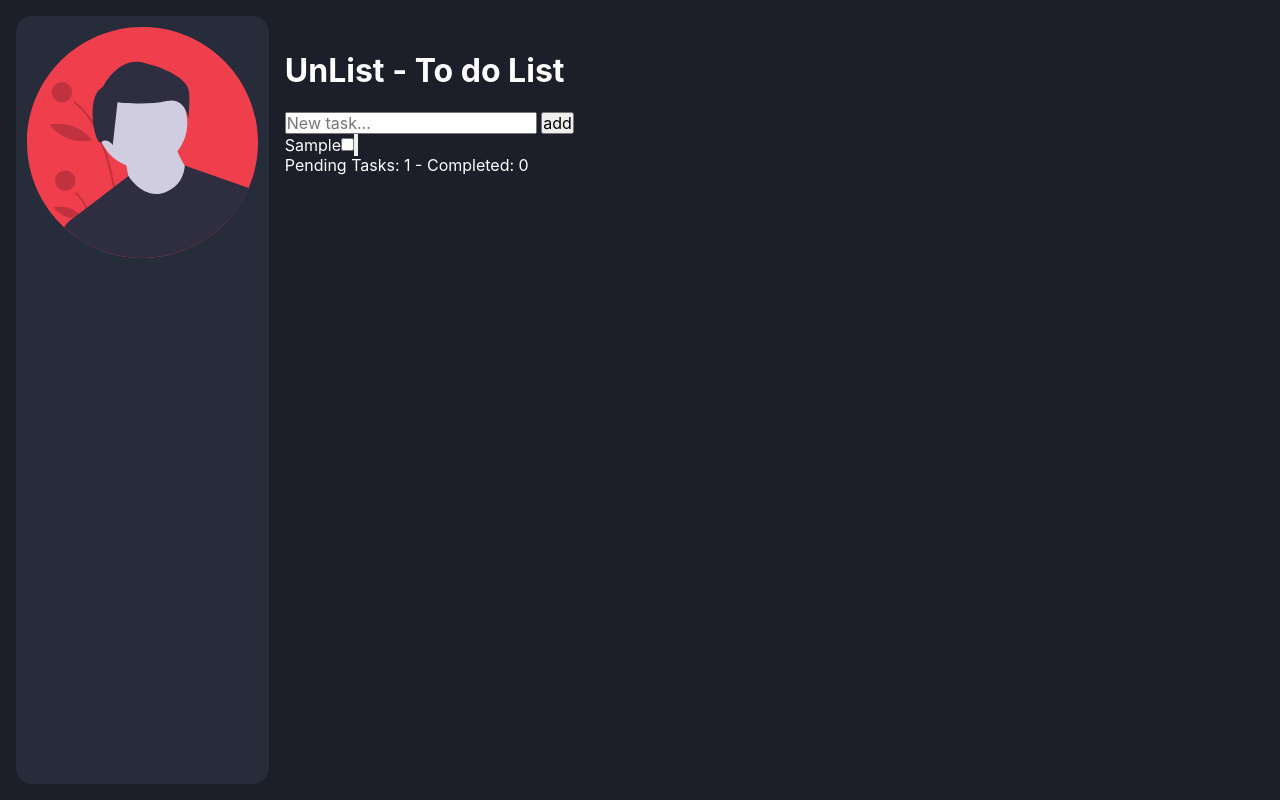
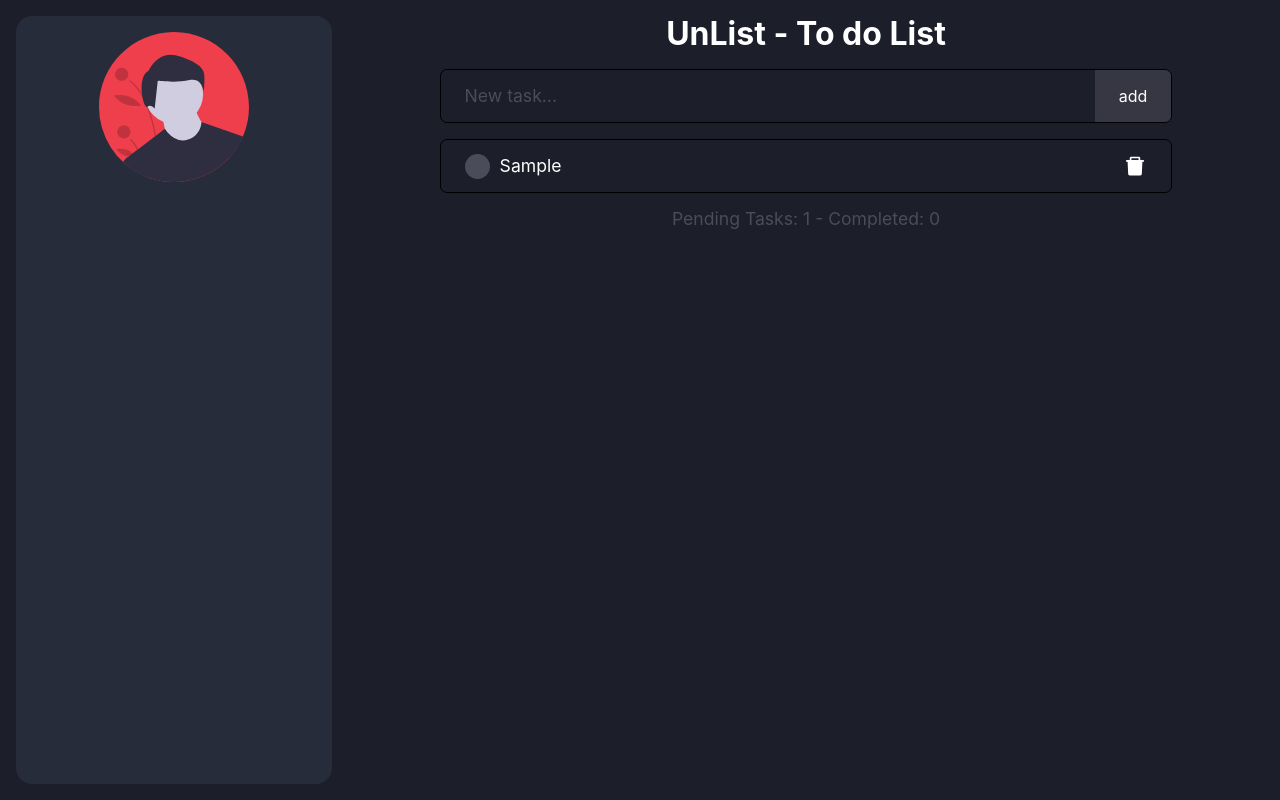
Before and after one commit to LuiSauter/unlist, a website: page index.html in a window 1280 px wide. Both pictures are taken after typing "Sample" into the empty fields and a click on the button "add". Drawn offline with Linux system fonts and the light colour scheme.

Commit message:
feat(Root): Changes in styles of the design

```diff
--- a/src/styles/aside.css
+++ b/src/styles/aside.css
@@ -1,7 +1,5 @@
-#aside {
-	padding: 0.7rem;
-}
-
 .avatar {
 	width: 100%;
+	height: 100%;
+	max-height: 150px;
 }
--- a/src/styles/global.css
+++ b/src/styles/global.css
@@ -1,3 +1,7 @@
+:root {
+  --backgroud: #1c1e2a;
+}
+
 *,
 html {
   margin: 0;
@@ -10,6 +14,6 @@ body {
   width: 100%;
   font-family: Inter,ui-sans-serif,system-ui,-apple-system,BlinkMacSystemFont,Segoe UI,Roboto,Helvetica Neue,Arial,Noto Sans,sans-serif,Apple Color Emoji,Segoe UI Emoji,Segoe UI Symbol,Noto Color Emoji;
   overflow: hidden;
-  background-color: #1c1e2a;
+  background-color: var(--backgroud);
   color: #ffffff;
 }
--- a/src/styles/layout.css
+++ b/src/styles/layout.css
@@ -1,38 +1,45 @@
 #root {
-  display: grid;
-  grid-template-columns: 1fr 6fr;
+  display: flex;
+  flex-direction: column;
   overflow: hidden;
   height: 100vh;
   width: 100%;
-  padding: 1rem 0 1rem 1rem;
 }
 
 aside {
-  background-color: #262c3a;
-  width: 100%;
-  display: flex;
-  flex-direction: column;
-  align-items: center;
-  padding: 1rem 0;
-  height: calc(100vh - 2rem);
-  border-radius: 1rem;
-  overflow-y: auto;
+  display: none;
 }
 
 main {
   display: flex;
   flex-direction: column;
+  align-items: center;
   padding: 1rem;
-  height: 100vh;
+  height: 100%;
+  min-height: 100vh;
   width: 100%;
-  overflow-y: scroll;
+  overflow-y: auto;
 }
 
 @media screen and (min-width: 640px) {
   #root {
-    grid-template-columns: 1fr 4fr;
+    display: grid;
+    grid-template-columns: 1fr 3fr;
+    padding-left: 1rem;
+  }
+  main {
+    padding: 1rem;
   }
   aside {
+    margin-top: 1rem;
+    display: flex;
+    background-color: #262c3a;
+    width: 100%;
+    align-items: flex-start;
+    padding: 1rem;
+    height: calc(100vh - 2rem);
+    border-radius: 1rem;
+    overflow-y: auto;
+  }
 
-  }
 }
--- a/src/styles/main.css
+++ b/src/styles/main.css
@@ -0,0 +1,161 @@
+:root {
+	--white: #ffffff;
+	--black: #000000;
+	--gray: #363742;
+	--gray-active: #4b4c59;
+	--green: #60e771;
+	--red: #f44250aa;
+}
+
+.content {
+	width: 100%;
+	margin: auto 0;
+	display: flex;
+	flex-direction: column;
+	align-items: center;
+}
+header h1 {
+	font-size: 2rem;
+	margin-top: auto;
+}
+
+form {
+	margin: 1rem 0;
+	width: 90%;
+	height: max-content;
+	display: flex;
+	flex-direction: row;
+	border: 1px solid var(--black);
+	border-radius: 7px;
+	overflow: hidden;
+}
+
+form label {
+	width: 100%;
+}
+
+form input {
+	padding: 1rem 1.5rem;
+	font-size: 1.1rem;
+	width: 100%;
+	outline: none;
+	border: none;
+	background-color: inherit;
+	color: var(--white);
+}
+form input[type="text"]::placeholder {
+	color: var(--gray-active);
+}
+form button {
+	border: none;
+	background-color: var(--gray);
+	padding: 0 1.5rem;
+	color: var(--white);
+	transition: background-color .2s ease-out;
+}
+form button:hover {
+	background-color: var(--gray-active);
+}
+
+/* Lists */
+.list-container {
+	width: 90%;
+	padding-bottom: 1rem;
+	gap: 1rem;
+	display: flex;
+	flex-direction: column;
+}
+.task-container {
+	border: 1px solid var(--black);
+	border-radius: 7px;
+	display: flex;
+	padding: 0 0 0 1.5rem;
+	flex-direction: row;
+	align-items: center;
+	justify-content: space-between;
+	transition: background-color .2s ease-out;
+	overflow: hidden;
+}
+.task-container:hover {
+	background-color: var(--gray);
+}
+.task-container label {
+	position: relative;
+	display: flex;
+	align-items: center;
+	padding-left: 35px;
+	cursor: pointer;
+	height: 25px;
+	font-size: 1.1rem;
+	user-select: none;
+}
+.task-container label input {
+	display: none;
+}
+.task-container label span {
+	position: absolute;
+	top: 0;
+	left: 0;
+	height: 25px;
+	width: 25px;
+	background-color: var(--gray-active);
+	border-radius: 100%;
+	transition: background-color .2s ease-out;
+}
+.task-container label:hover input ~ span {
+	background-color: var(--backgroud);
+	border-radius: 100%;
+}
+.task-container label input:checked ~ span {
+	background-color: var(--green);
+	border-radius: 100%;
+}
+
+.task-container label span:after {
+	content: "";
+	display: none;
+}
+.task-container label input:checked ~ span:after {
+	display: block;
+}
+.task-container label span:after {
+	margin: 4px 0 0 9px;
+  width: 5px;
+  height: 10px;
+  border: solid #222;
+  border-width: 0 3px 3px 0;
+  -webkit-transform: rotate(45deg);
+  -ms-transform: rotate(45deg);
+  transform: rotate(45deg);
+}
+
+.task-container button {
+	border: none;
+	padding: 0.88rem 1.5rem;
+	background-color: transparent;
+	cursor: pointer;
+	color: inherit;
+	transition: all .1s ease-out;
+	display: flex;
+}
+.task-container button:hover {
+	background-color: var(--red);
+}
+.task-container svg {
+	width: 1.5rem;
+}
+
+/* Stats */
+.stats {
+	color: var(--gray-active);
+	font-size: 1.1rem;
+}
+
+@media screen and (min-width: 640px) {
+	form {
+		width: 80%;
+	}
+	.list-container {
+		width: 80%;
+	}
+}
```
Also changed, not shown: src/styles/normalize.css.
